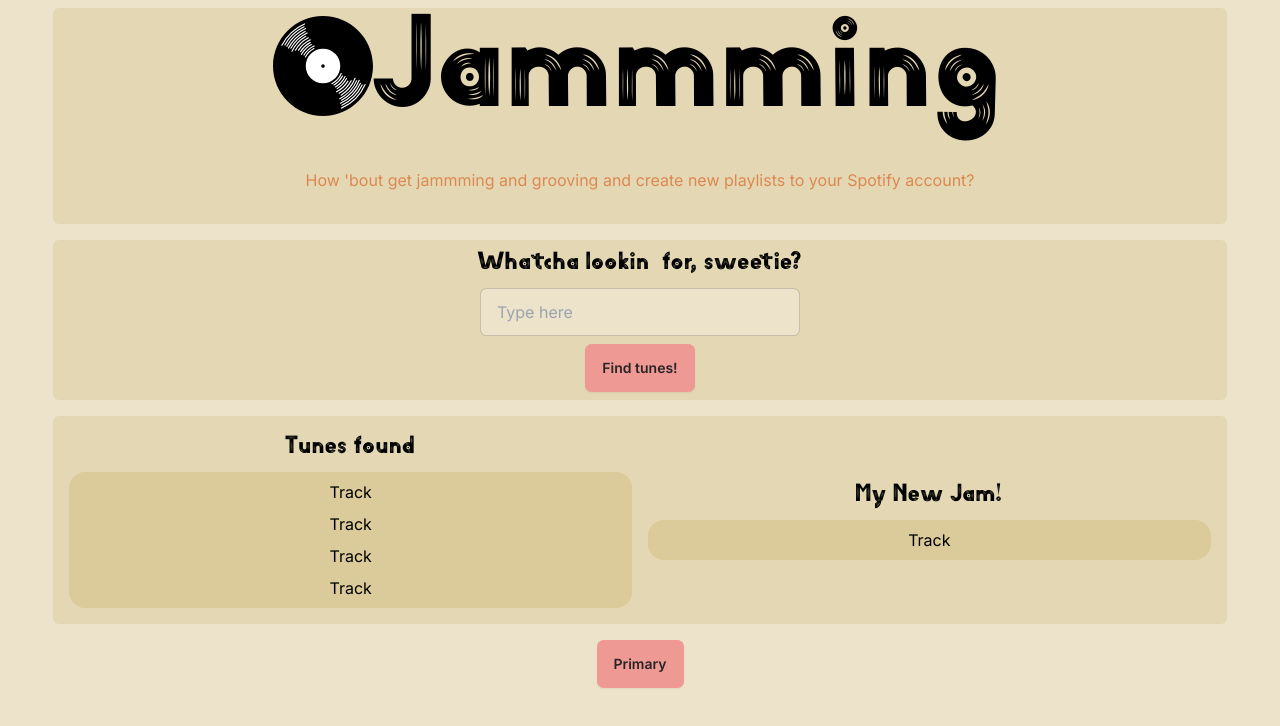
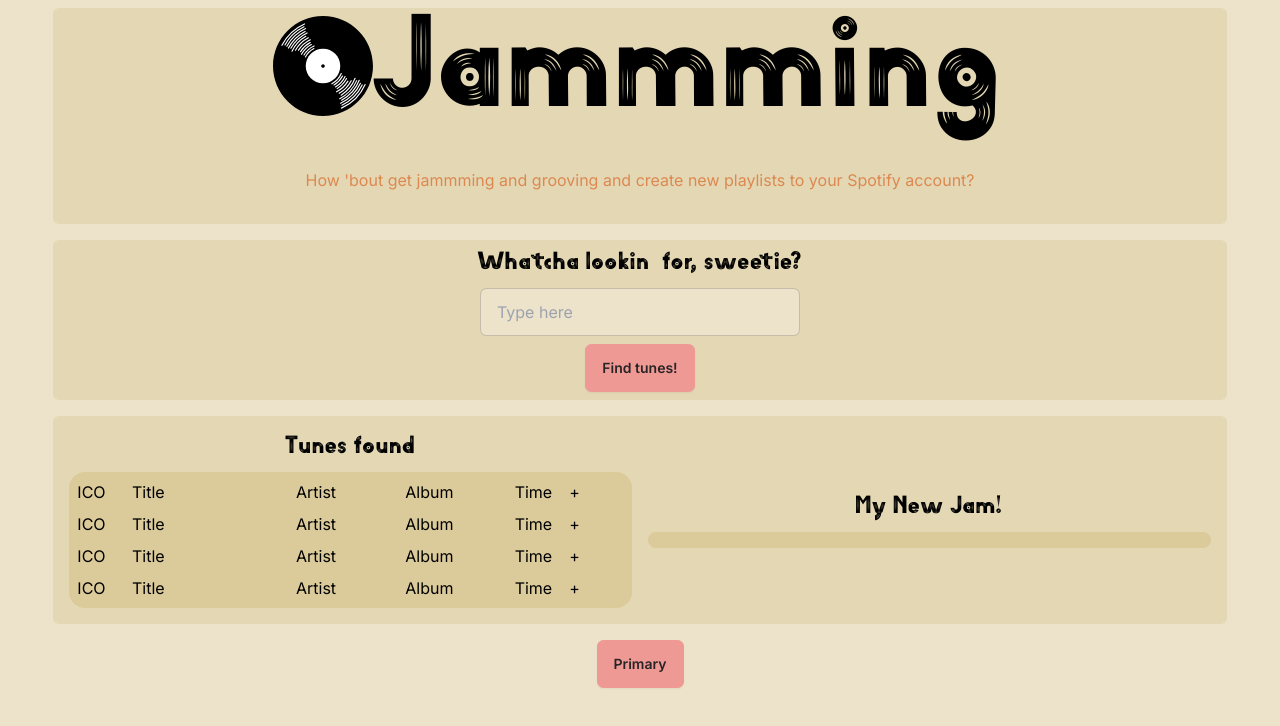
Before and after one commit to caXos/jammming, a Next.js app: page / in a window 1280 px wide. Shown: the top 726 px of the page. Built offline with nearby package versions, Linux system fonts and the light colour scheme.

Commit message:
Tracks
Updates in the search and tracklist

```diff
--- a/src/components/SearchResults.jsx
+++ b/src/components/SearchResults.jsx
@@ -1,4 +1,5 @@
 import localFont from "next/font/local";
+import Track from "./Track";
 
 const amVinylFont = localFont({ src: "../fonts/AMVINYL-Heavy.ttf" });
 
@@ -12,12 +13,11 @@ export default function SearchResults() {
           Tunes found
         </span>
         <div className="flex flex-col items-center justify-evenly bg-base-300 p-2 gap-2 rounded-2xl w-full">
-            <p>Track</p>
-            <p>Track</p>
-            <p>Track</p>
-            <p>Track</p>
+          <Track search={true} />
+          <Track search={true} />
+          <Track search={true} />
+          <Track search={true} />
         </div>
-
       </div>
     </>
   );
--- a/src/components/Track.jsx
+++ b/src/components/Track.jsx
@@ -0,0 +1,70 @@
+export default function Track({
+  search = false,
+  trackNumber = 0,
+  first = false,
+  last = false,
+  track = null,
+}) {
+  if (search) {
+    return (
+      <>
+        <div className="grid grid-cols-10 w-full">
+          <div>ICO</div>
+          <div className="col-span-3">Title</div>
+          <div className="col-span-2">Artist</div>
+          <div className="col-span-2">Album</div>
+          <div>Time</div>
+          <div>+</div>
+        </div>
+      </>
+    );
+  } else {
+    if (first) {
+      return (
+        <>
+          <div className="grid grid-cols-12 w-full">
+            <div>{trackNumber}</div>
+            <div>ICO</div>
+            <div className="col-span-3">Title</div>
+            <div className="col-span-2">Artist</div>
+            <div className="col-span-2">Album</div>
+            <div>Time</div>
+            <div>V</div>
+            <div>R</div>
+          </div>
+        </>
+      );
+    } else if (last) {
+      return (
+        <>
+          <div className="grid grid-cols-12 w-full">
+            <div>{trackNumber}</div>
+            <div>ICO</div>
+            <div className="col-span-3">Title</div>
+            <div className="col-span-2">Artist</div>
+            <div className="col-span-2">Album</div>
+            <div>Time</div>
+            <div>^</div>
+            <div>R</div>
+          </div>
+        </>
+      );
+    } else {
+      return (
+        <>
+          <div className="grid grid-cols-13 w-full">
+            <div>{trackNumber}</div>
+            <div>{track.ico}</div>
+            <div className="col-span-3">{track.title}</div>
+            <div className="col-span-2">{track.artist}</div>
+            <div className="col-span-2">{track.album}</div>
+            <div>{track.time}</div>
+            <div>^</div>
+            <div>V</div>
+            <div>R</div>
+          </div>
+        </>
+      );
+    }
+  }
+}
--- a/src/components/TrackList.jsx
+++ b/src/components/TrackList.jsx
@@ -1,8 +1,56 @@
 import localFont from "next/font/local";
+import Track from "./Track";
+import { render } from "react-dom";
 
 const amVinylFont = localFont({ src: "../fonts/AMVINYL-Heavy.ttf" });
 
+const mockTracks = [
+  {
+    trackNumber: 0,
+    ico: "ico",
+    title: "Título 0",
+    artist: "Artista 0",
+    album: "Album 0",
+    time: "03:00",
+  },
+  {
+    trackNumber: 1,
+    ico: "ico",
+    title: "Título 1",
+    artist: "Artista 1",
+    album: "Album 1",
+    time: "03:01",
+  },
+  {
+    trackNumber: 2,
+    ico: "ico",
+    title: "Título 2",
+    artist: "Artista 2",
+    album: "Album 2",
+    time: "03:02",
+  },
+  {
+    trackNumber: 3,
+    ico: "ico",
+    title: "Título 3",
+    artist: "Artista 3",
+    album: "Album 3",
+    time: "03:03",
+  },
+];
 export default function TrackList() {
+
+    const renderTracks = () => {
+        mockTracks.map((track, index, mockTracks) => {
+            console.log(track)
+            return (<Track key={track.trackNumber}
+              trackNumber={track.trackNumber}
+              first={index === 0 ? true : false}
+              last={index + 1 === mockTracks.length}
+              track={track}
+            />);
+          })
+    }
   return (
     <>
       <div className="flex flex-col items-center justify-between bg-base-200 p-2 gap-2 rounded-md w-11/12">
@@ -12,8 +60,7 @@ export default function TrackList() {
           My New Jam!
         </span>
         <div className="flex flex-col items-center justify-evenly bg-base-300 p-2 gap-2 rounded-2xl w-full">
-          <p>Track</p>
-
+          {renderTracks()}
         </div>
       </div>
     </>
```
